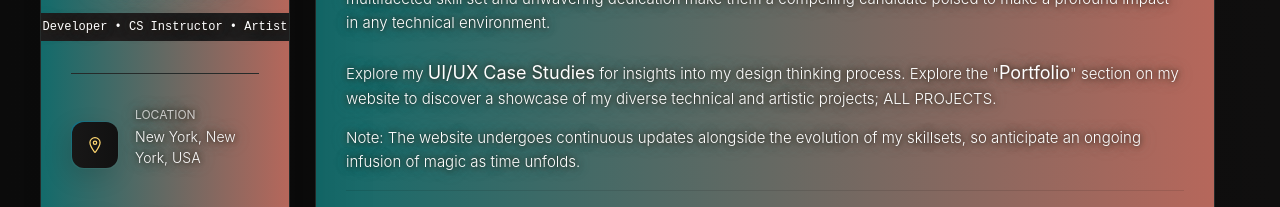
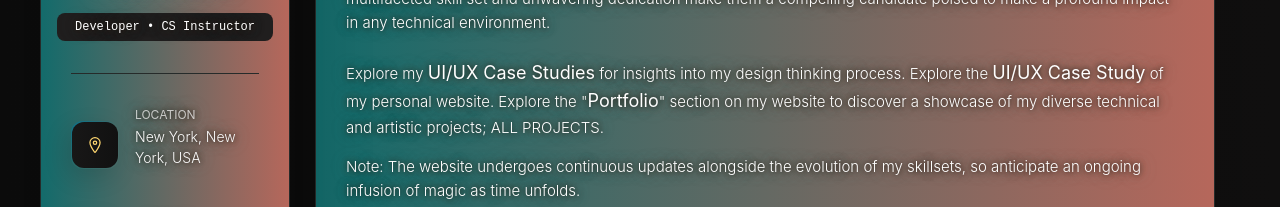
Before and after one commit to tech-moh-logy/tech-moh-logy.github.io, a plain HTML site: page index.html in a window 1280 px wide. Shown: the part 370-577 px from the top of the page. Drawn offline with nearby package versions, Linux system fonts and the light colour scheme.

Commit message:
Update index.html

```diff
--- a/index.html
+++ b/index.html
@@ -63,7 +63,7 @@ Unauthorized copying, redistribution, forking, or cloning of the content of this
           <br>
           <h1 class="name" title="Mohammed"><p class="main-web-text" style="font-family: Impact, Haettenschweiler, 'Arial Narrow Bold', sans-serif;">MOHAMMED U.</p></h1>
 
-          <p class="title" style="font-family: monospace;">Developer • CS Instructor • Artist</p>
+          <p class="title" style="font-family: monospace;">Developer • CS Instructor</p>
         </div>
 
         <button class="info_more-btn" data-sidebar-btn style="background-color: black; box-shadow: 1px 1px 10px #f9f9f7;">
@@ -239,6 +239,8 @@ Unauthorized copying, redistribution, forking, or cloning of the content of this
 	<!-- 		Explore my <a href="https://github.com/tech-moh-logy/UI-UX-Case-Studies/blob/main/Personal-Website/iMohammed%20©%20-%20UI_UX%20Case%20Study.pdf"><b>UI/UX Case Studies</b></a> for insights into my design thinking process. -->
 	<!-- 		Explore my <a href="https://github.com/tech-moh-logy/UI-UX-Case-Studies/blob/main/Personal-Website/iMohammed%20©%20-%20UI_UX%20Case%20Study.pdf">UI/UX Case Studies</a> for insights into my design thinking process. -->
 			Explore my <a href="https://github.com/tech-moh-logy/UI-UX-Case-Studies/tree/main"><b class="distinction-neon-text">UI/UX Case Studies</b></a> for insights into my design thinking process.
+
+			Explore the <a href="https://github.com/tech-moh-logy/UI-UX-Case-Studies/blob/main/Personal-Website/iMohammed%20©%20-%20UI-UX%20Design%20Case%20Study-2.pdf"><b class="distinction-neon-text">UI/UX Case Study</b></a> of my personal website.
 
 			Explore the "<b class="distinction-neon-text">Portfolio</b>" section on my website to discover a showcase of my diverse technical and artistic projects; ALL PROJECTS.
 
```
